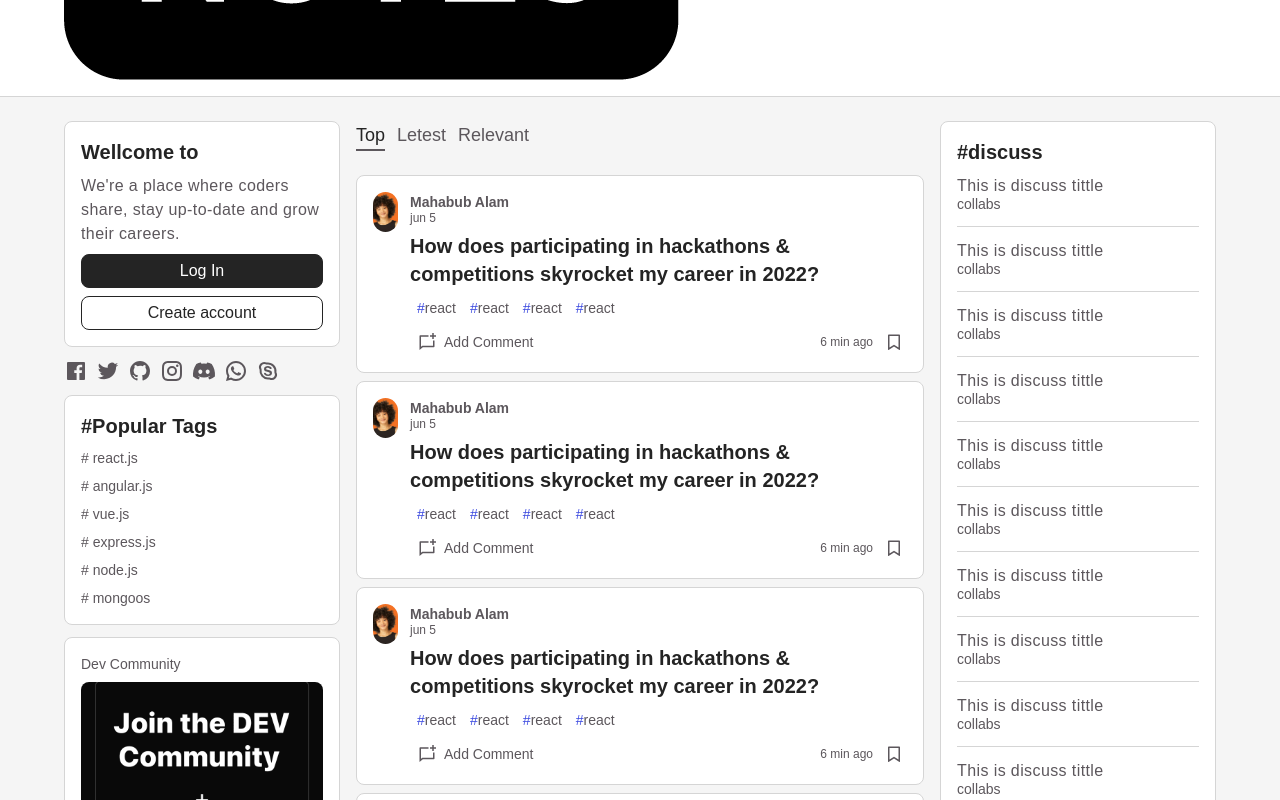
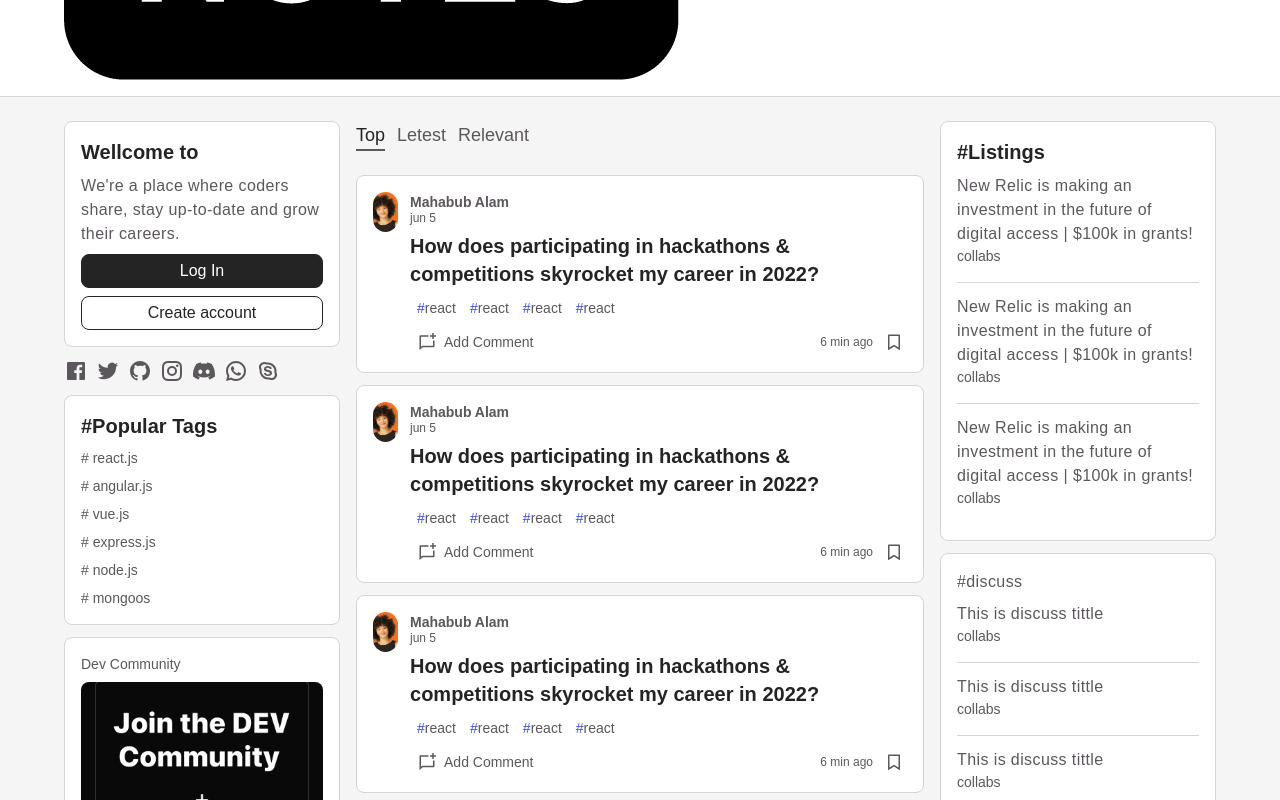
Before and after one commit to TFMahabub/eco-notes, a Next.js app: page / in a window 1280 px wide. Shown: the part 380-1180 px from the top of the page. Built offline with nearby package versions, Linux system fonts and the light colour scheme.

Commit message:
add #Listing section at homepage right side

```diff
--- a/Utils/ReUseAbleComponents/TextDescription.tsx
+++ b/Utils/ReUseAbleComponents/TextDescription.tsx
@@ -1,6 +1,6 @@
 import React from 'react';
 
-const DescriptionText = ({ children, extraClass }: { children: React.ReactNode, extraClass?: string }) => {
+const TextDescription = ({ children, extraClass }: { children: React.ReactNode, extraClass?: string }) => {
     return (
         <p className={`text-base tracking-wide text-secondary-light leading-[22px] md:leading-6 ${extraClass}`}>
             {children}
@@ -8,4 +8,4 @@ const DescriptionText = ({ children, extraClass }: { children: React.ReactNode,
     );
 };
 
-export default DescriptionText;
+export default TextDescription;
--- a/components/pages/home/middleSide/MainContent.tsx
+++ b/components/pages/home/middleSide/MainContent.tsx
@@ -2,7 +2,7 @@ import BlogCart from "@/components/Cart/BlogCart";
 
 const MainContent = () => {
     return (
-        <div className="space-y-common">
+        <div className="space-y-common-.75">
             {
                 [...Array(6)].map((_, i) => (
                     <BlogCart key={i} />
--- a/components/pages/home/rightSide/Discuss.tsx
+++ b/components/pages/home/rightSide/Discuss.tsx
@@ -1,17 +1,18 @@
-import DescriptionText from "@/Utils/ReUseAbleComponents/TextDescription";
-import SecondaryTitleText from "@/Utils/ReUseAbleComponents/TextSecondaryTitle";
+import TextDescription from "@/Utils/ReUseAbleComponents/TextDescription";
 import TextSmall from "@/Utils/ReUseAbleComponents/TextSmall";
 
 const Discuss = () => {
     return (
         <>
-            <SecondaryTitleText>#discuss</SecondaryTitleText>
+            <TextDescription>#discuss</TextDescription>
             <div className="space-y-common-.75">
                 {
                     [...Array(10)].map((_, i) => (
                         <div key={i} className="border-b border-border-light cursor-pointer pb-4 last:border-0">
-                            <DescriptionText extraClass="hover:text-secondary-dark">This is discuss tittle</DescriptionText>
-                            <TextSmall extraClass="leading-3">collabs</TextSmall>
+                            <TextDescription extraClass="hover:text-secondary-dark">
+                                This is discuss tittle
+                            </TextDescription>
+                            <TextSmall extraClass="">collabs</TextSmall>
                         </div>
                     ))
                 }
--- /dev/null
+++ b/components/pages/home/rightSide/Listings.tsx
@@ -0,0 +1,27 @@
+import TextDescription from "@/Utils/ReUseAbleComponents/TextDescription";
+import TextSecondaryTitle from "@/Utils/ReUseAbleComponents/TextSecondaryTitle";
+import TextSmall from "@/Utils/ReUseAbleComponents/TextSmall";
+
+const Listings = () => {
+    return (
+        <>
+            <TextSecondaryTitle>#Listings</TextSecondaryTitle>
+            <div className="space-y-common-.75">
+                {
+                    [...Array(3)].map((_, i) => (
+                        <div key={i} className="border-b border-border-light cursor-pointer pb-4 last:border-0">
+                            <TextDescription extraClass="hover:text-casual-blue">
+                                New Relic is making an investment in the future of digital access | $100k in grants!
+                            </TextDescription>
+                            <TextSmall extraClass="">
+                                collabs
+                            </TextSmall>
+                        </div>
+                    ))
+                }
+            </div>
+        </>
+    );
+};
+
+export default Listings;
--- a/pages/index.tsx
+++ b/pages/index.tsx
@@ -5,6 +5,7 @@ import WellcomeTextIndex from '@/components/pages/home/leftSide/WellcomeTextInde
 import MainContent from '@/components/pages/home/middleSide/MainContent';
 import TopMenus from '@/components/pages/home/middleSide/TopMenus';
 import Discuss from '@/components/pages/home/rightSide/Discuss';
+import Listings from '@/components/pages/home/rightSide/Listings';
 import Head from "next/head";
 
 
@@ -40,12 +41,12 @@ const index = () => {
                     </div>
                 </main>
                 {/* ----------------right-side---------------- */}
-                <aside className='col-span-12 lg:col-span-3 order-3 md:order-none'>
+                <aside className='col-span-12 lg:col-span-3 space-y-common-.75 order-3 md:order-none'>
+                    <div className='box_area space-y-vertical'>
+                        <Listings />
+                    </div>
                     <div className='box_area space-y-vertical'>
                         <Discuss />
-                    </div>
-                    <div className='flex flex-col gap-common-.75'>
-
                     </div>
                 </aside>
             </main>
```
